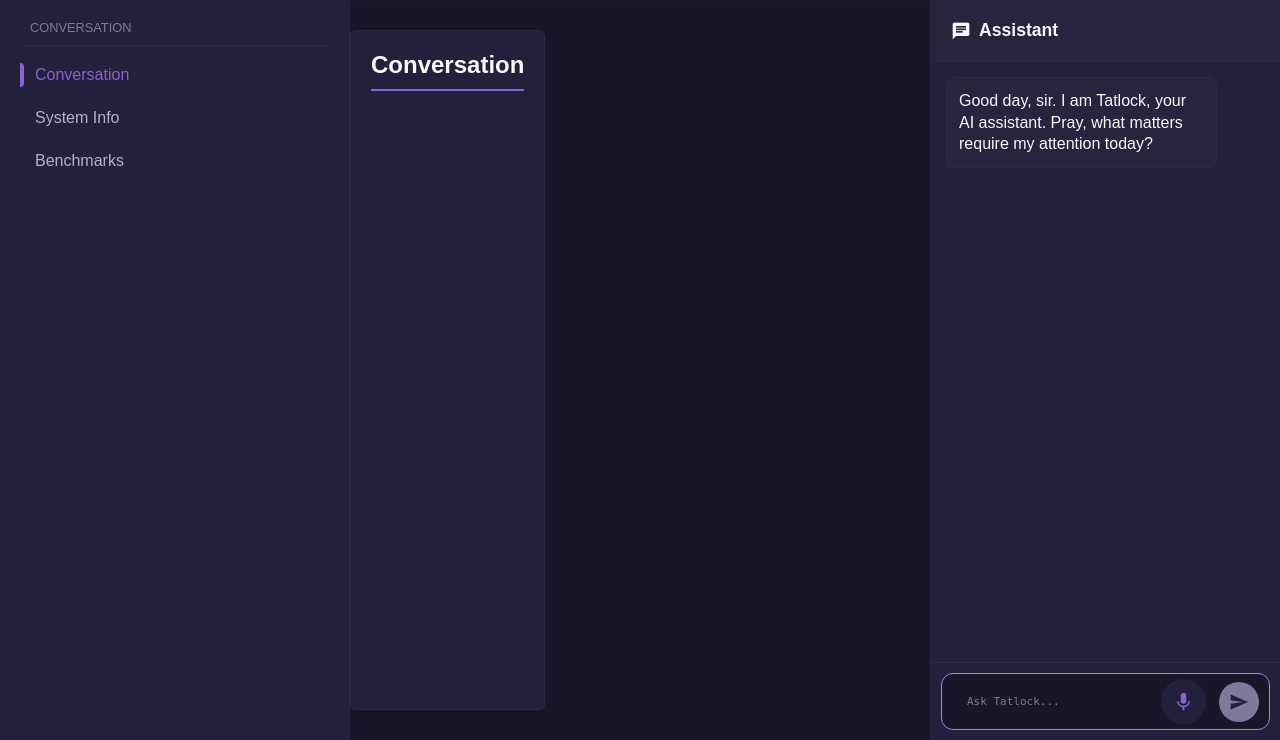
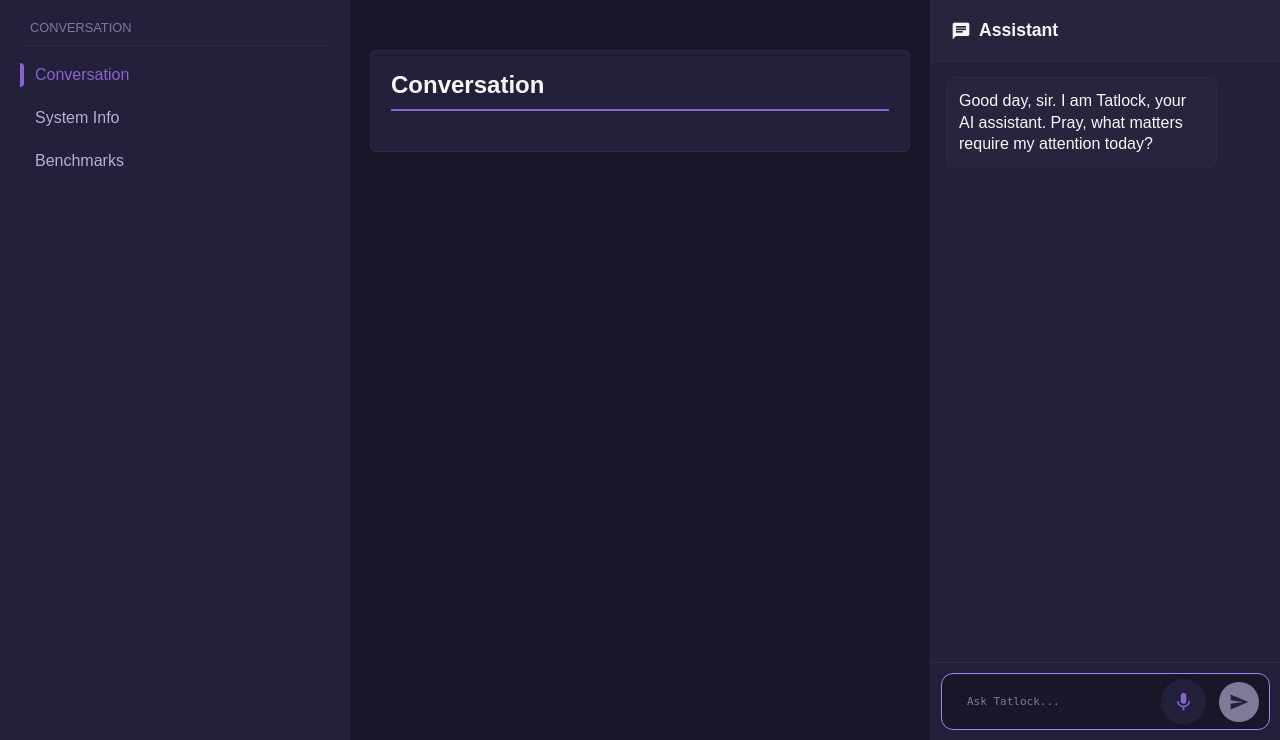
Before and after one commit to postmeridiem/tatlock, a Python web app: template stem/templates/page.conversation.html in a window 1280 px wide. Shown: the part 60-800 px from the top of the page. Run offline with Jinja, Linux system fonts and the light colour scheme; the template is opened without the code that fills it, so the values that code supplies are empty; some libraries are stand-ins or nearby versions.

Commit message:
fix: template consolidation cleanup and install script improvements
- Fixed conversation page template to use consistent .content-area class instead of .main-content
- Removed obsolete API key and database configuration comments from install script
- Cleaned up template structure for better consistency with other pages

```diff
--- a/stem/templates/page.conversation.html
+++ b/stem/templates/page.conversation.html
@@ -232,7 +232,7 @@
 ] %}
 {{ render_nav('Conversation', nav_items) }}
 
-<div class="main-content">
+<div class="content-area">
     <!-- Conversation Section: main chat interface -->
     <div id="conversation" class="section">
         <div class="section-title">Conversation</div>
@@ -257,7 +257,6 @@
         </div>
     </div>
 </div>
-
 <!-- Snackbar Container -->
 {% include 'components/snackbar.html' %}
 {% endblock %}
```
Also changed, not shown: 1 other file.
